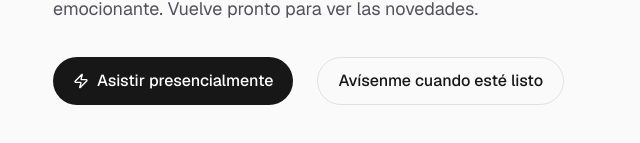
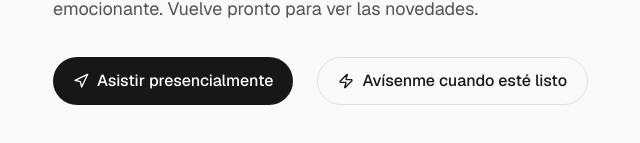
Before and after one commit to abnhernandez/app, a Next.js app: page / in a window 1280 px wide. Shown: the part 499-642 px from the top of the page, without its empty margins (267-907 px from the left). Built offline with nearby package versions, Linux system fonts and the light colour scheme.

Commit message:
feat: Add Zap icon to NotifyForm and replace with Navigation icon in Home component

```diff
--- a/app/components/NotifyForm.tsx
+++ b/app/components/NotifyForm.tsx
@@ -1,7 +1,7 @@
 "use client";
 
 import { useState } from "react";
-import { Send } from "lucide-react";
+import { Send, Zap } from "lucide-react";
 
 export default function NotifyForm() {
   const [email, setEmail] = useState("");
@@ -33,6 +33,7 @@ export default function NotifyForm() {
           onClick={() => setOpen(true)}
           className="flex h-12 w-full sm:w-auto items-center justify-center gap-2 rounded-full border border-black/10 px-5 transition-colors hover:bg-black/5 dark:border-white/15 dark:hover:bg-[#1a1a1a]"
         >
+        <Zap size={16} />
           Avísenme cuando esté listo
         </button>
       ) : (
--- a/app/page.tsx
+++ b/app/page.tsx
@@ -1,4 +1,4 @@
-import { Image as LucideImage, Zap } from "lucide-react";
+import { Image as LucideImage, Navigation } from "lucide-react";
 import NotifyForm from "@/app/components/NotifyForm";
 
 export const metadata = {
@@ -43,7 +43,7 @@ export default function Home({ searchParams }: { searchParams?: Record<string, s
             target="_blank"
             rel="noopener noreferrer"
           >
-            <Zap size={16} />
+            <Navigation size={16} />
             Asistir presencialmente
           </a>
 
```
